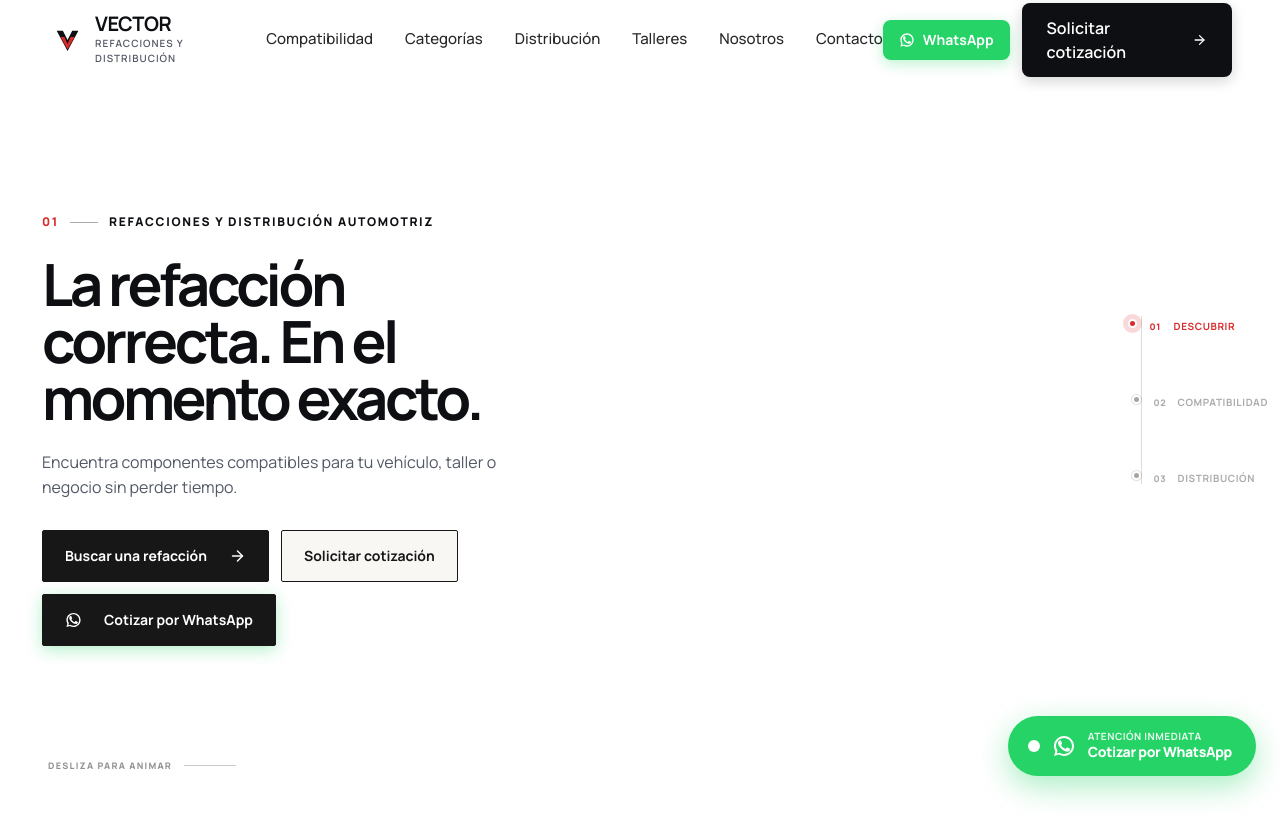
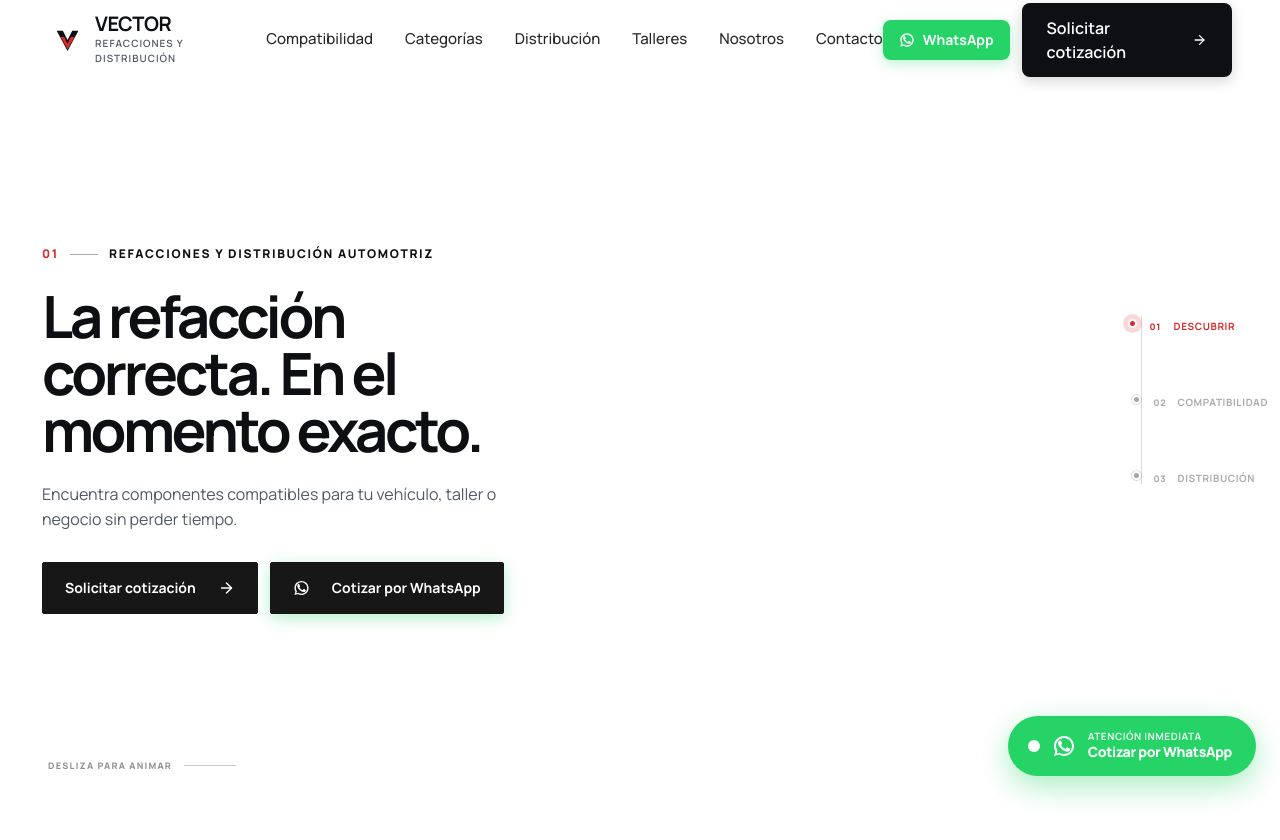
Before and after one commit to leoncenteno2009-sudo/vector-refacciones, a Next.js app: page / in a window 1280 px wide. Shown: the top 840 px of the page. Built offline with nearby package versions, Linux system fonts and the light colour scheme.

Commit message:
fix: prominent hero whatsapp button layout and cache-busted favicons

```diff
--- a/app/globals.css
+++ b/app/globals.css
@@ -117,7 +117,7 @@ body {
 }
 
 .stage-copy {
-  width: min(510px, 36vw);
+  width: min(580px, 42vw);
   animation: stage-enter 920ms cubic-bezier(.16, 1, .3, 1) both;
 }
 
--- a/components/layout/Header.tsx
+++ b/components/layout/Header.tsx
@@ -93,7 +93,7 @@ export const Header: React.FC = () => {
         </nav>
 
         {/* Right CTA */}
-        <div className="hidden lg:flex items-center gap-3">
+        <div className="hidden sm:flex items-center gap-3">
           {siteConfig.contact.whatsapp && (
             <a
               href={`${siteConfig.contact.whatsapp}?text=${encodeURIComponent(
--- a/components/scroll/ScrollStageCopy.tsx
+++ b/components/scroll/ScrollStageCopy.tsx
@@ -47,16 +47,13 @@ export const ScrollStageCopy: React.FC<ScrollStageCopyProps> = ({ currentStateIn
       )}
 
       <div className="stage-copy__actions">
-        <a className={`vector-button ${isDistribution ? 'vector-button--red' : ''}`} href={state.primaryCTA.href}>
-          <span>{state.primaryCTA.label}</span>
+        {currentStateIndex === 0 ? (
+          <>
+            <a className="vector-button" href="#cotizacion">
+              <span>Solicitar cotización</span>
               <ArrowRight aria-hidden="true" />
             </a>
-        {state.secondaryCTA && (
-          <a className="vector-button vector-button--ghost" href={state.secondaryCTA.href}>
-            {state.secondaryCTA.label}
-          </a>
-        )}
-        {currentStateIndex === 0 && siteConfig.contact.whatsapp && (
+            {siteConfig.contact.whatsapp && (
               <a
                 className="vector-button bg-[#25D366] hover:bg-[#20bd5a] border-transparent text-white shadow-[0_4px_16px_rgba(37,211,102,0.35)] hover:shadow-[0_8px_24px_rgba(37,211,102,0.5)] hover:-translate-y-0.5 transition-all duration-300"
                 href={`${siteConfig.contact.whatsapp}?text=${encodeURIComponent(
@@ -69,6 +66,20 @@ export const ScrollStageCopy: React.FC<ScrollStageCopyProps> = ({ currentStateIn
                 <span>Cotizar por WhatsApp</span>
               </a>
             )}
+          </>
+        ) : (
+          <>
+            <a className={`vector-button ${isDistribution ? 'vector-button--red' : ''}`} href={state.primaryCTA.href}>
+              <span>{state.primaryCTA.label}</span>
+              <ArrowRight aria-hidden="true" />
+            </a>
+            {state.secondaryCTA && (
+              <a className="vector-button vector-button--ghost" href={state.secondaryCTA.href}>
+                {state.secondaryCTA.label}
+              </a>
+            )}
+          </>
+        )}
       </div>
     </div>
   )
```
Lines whose indentation alone changed are shown as unchanged.
